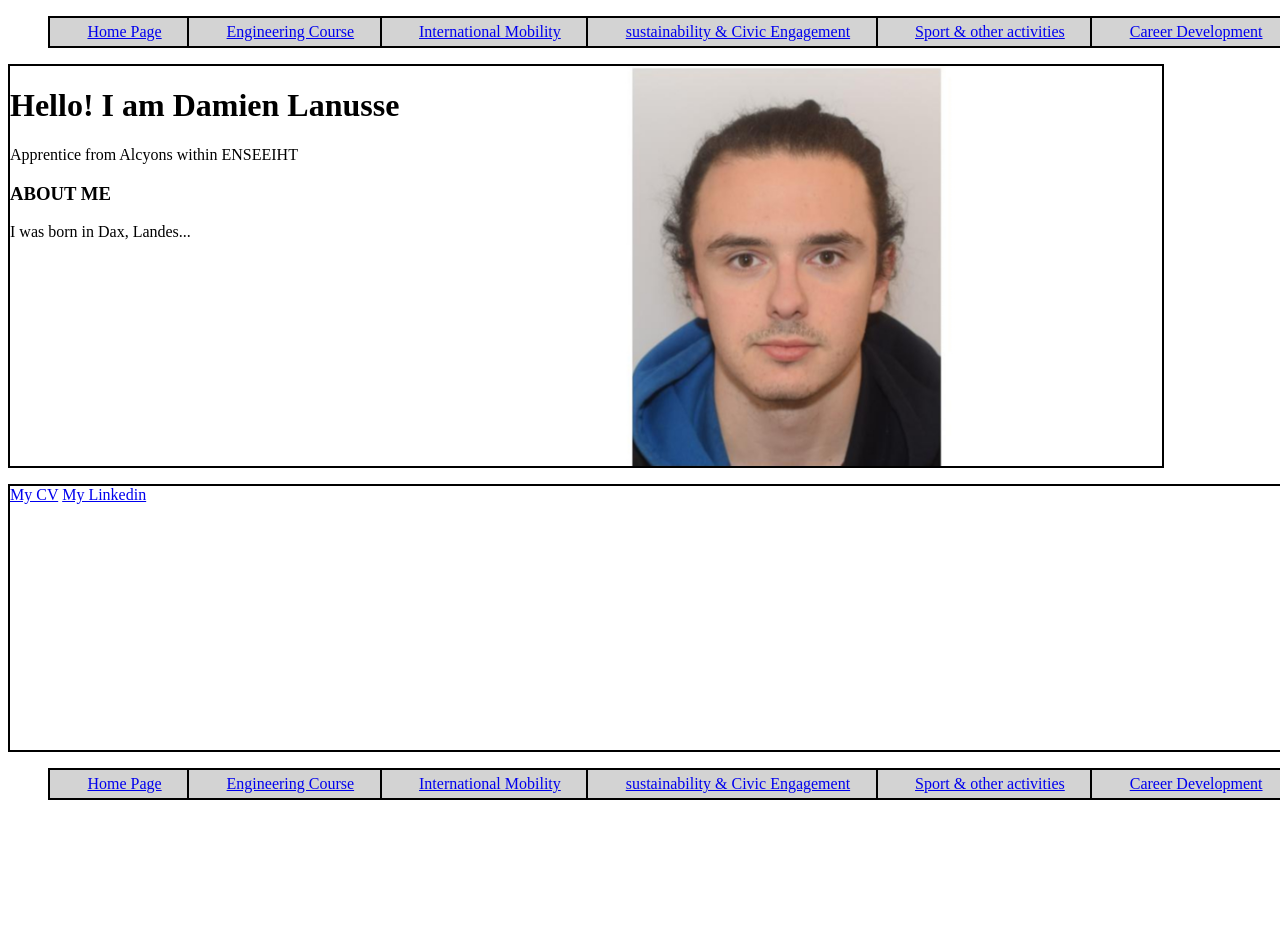
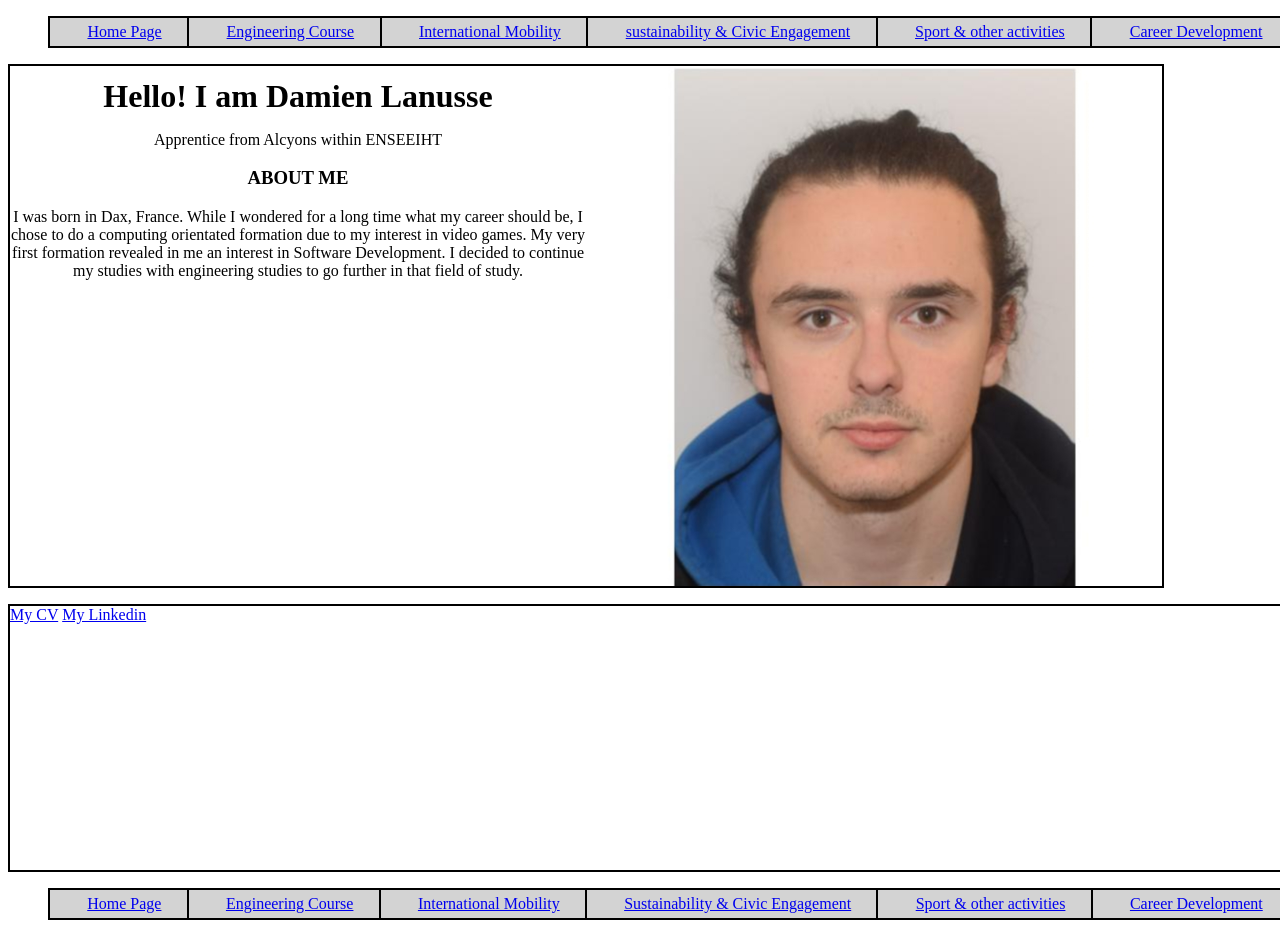
Before and after one commit to DamienL177/cv, a plain HTML site: page index.html in a window 1280 px wide. Shown: the top 936 px of the page. Before the commit the page ends 816 px from the top, so only its background shows below. Drawn offline with Linux system fonts and the light colour scheme.

Commit message:
Modif derniere minute 1

```diff
--- a/css/welcome.css
+++ b/css/welcome.css
@@ -1,13 +1,15 @@
 .presentation {
     border: 2px solid black;
-    height: 50vh;
+    text-align: center;
+    height: 65vh;
     width: 90%;
     margin-bottom: 2vh;
     display: grid;
     grid-template-columns: 50% 50%;
 }
 
-.aboutme > article > h1 {
+.aboutme > div > h1 {
+    margin-top: 10vh;
     margin: 2%;
 }
 
@@ -22,6 +24,11 @@
     height: 33vh;
 }
 
+.photo {
+    display: flex;
+    justify-content: center;
+}
+
 .image {
-    max-height: 50vh;
+    max-height: 65vh;
 }
--- a/index.html
+++ b/index.html
@@ -28,11 +28,12 @@
             </div>
             <div>
                 <h3>ABOUT ME</h3>
-                <p>I was born in Dax, Landes...</p>
+                <p>I was born in Dax, France. While I wondered for a long time what my career should be, I chose to do a computing orientated formation due to my interest in video games.
+                    My very first formation revealed in me an interest in Software Development. I decided to continue my studies with engineering studies to go further in that field of study.<p>
             </div>
         </div>
         <!-- PHOTO (UNE BONNE STP DAMIEN)-->
-        <div>
+        <div class="photo">
             <img src="./pictures/DLanusse.jpg" alt="A picture of me" class="image">
         </div>
     </div>
@@ -46,7 +47,7 @@
             <li><a href="#">Home Page</a></li>
             <li><a href="./engineering/">Engineering Course</a></li>
             <li><a href="./international/">International Mobility</a></li>
-            <li><a href="./sustainability/">sustainability & Civic Engagement</a></li>
+            <li><a href="./sustainability/">Sustainability & Civic Engagement</a></li>
             <li><a href="./activities/">Sport & other activities</a></li>
             <li><a href="./career/">Career Development</a></li>
         </ul>
```
